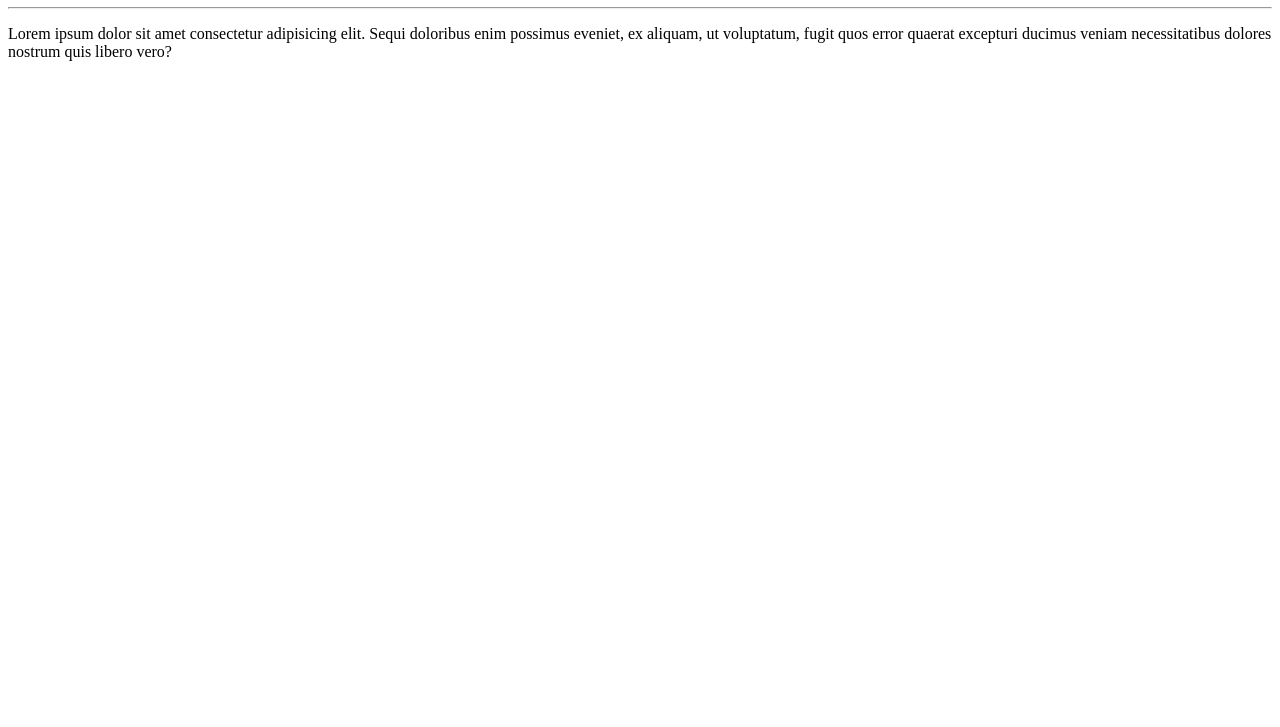
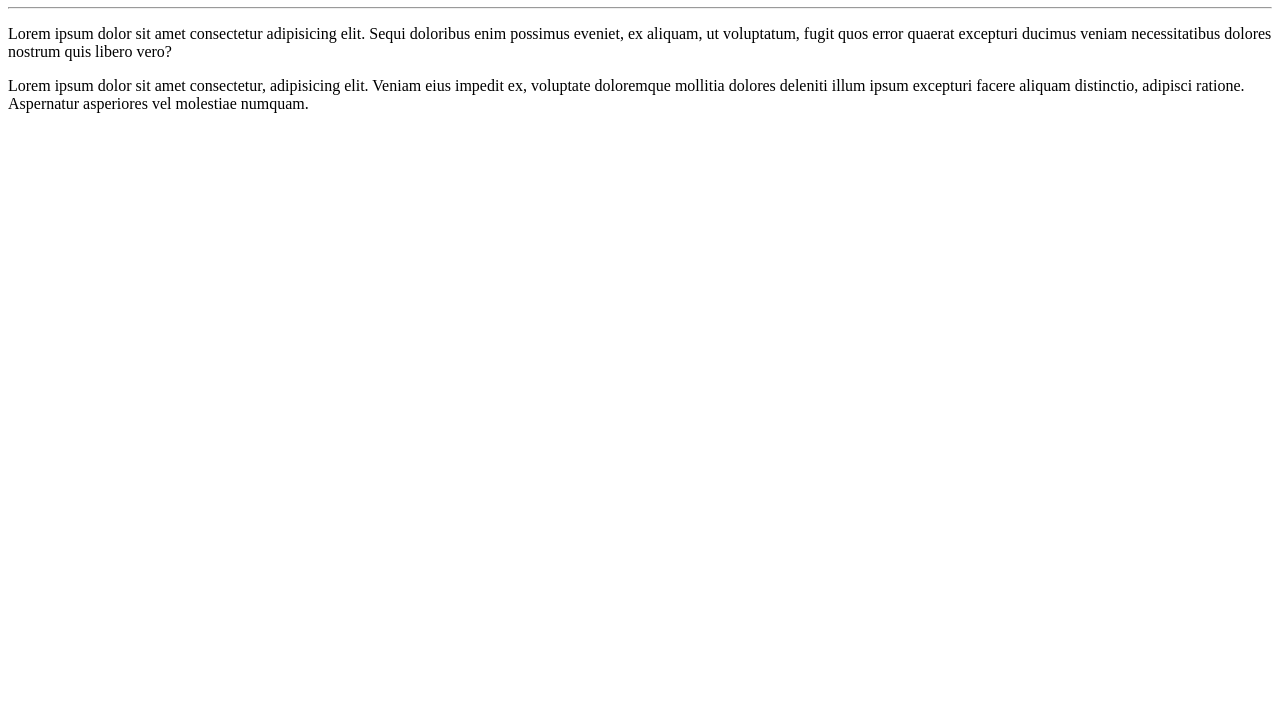
Before and after one commit to Alice741/CRVideo, a plain HTML site: page site-exemplo/index.html in a window 1280 px wide. Shown: the part 73-800 px from the top of the page. Drawn offline with Linux system fonts and the light colour scheme.

Commit message:
Adicionei um parágrafo

```diff
--- a/site-exemplo/index.html
+++ b/site-exemplo/index.html
@@ -10,5 +10,6 @@
     <h1>Curso em Vídeo</h1>
     <hr>
     <p>Lorem ipsum dolor sit amet consectetur adipisicing elit. Sequi doloribus enim possimus eveniet, ex aliquam, ut voluptatum, fugit quos error quaerat excepturi ducimus veniam necessitatibus dolores nostrum quis libero vero?</p>
+    <p>Lorem ipsum dolor sit amet consectetur, adipisicing elit. Veniam eius impedit ex, voluptate doloremque mollitia dolores deleniti illum ipsum excepturi facere aliquam distinctio, adipisci ratione. Aspernatur asperiores vel molestiae numquam.</p>
 </body>
 </html>
```
